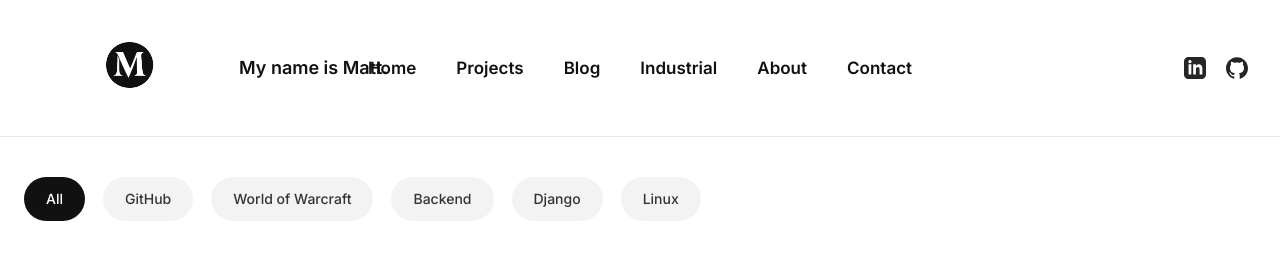
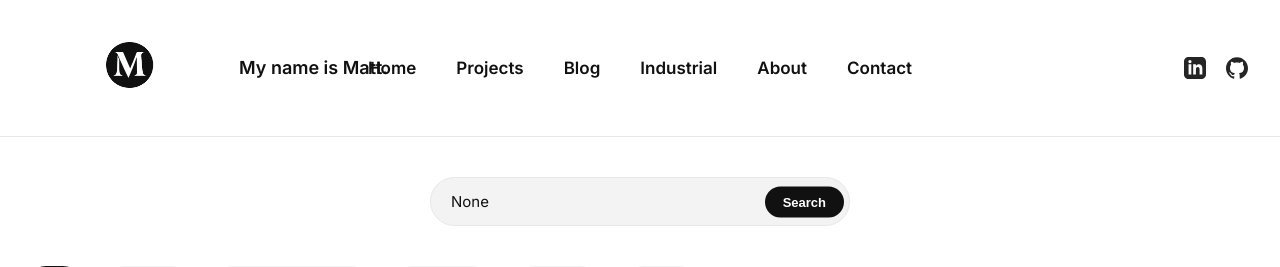
Before and after one commit to Ex333/portfolio, a Django app: page /blog/ in a window 1280 px wide. Shown: the top 267 px of the page. Run offline with Django 5.2, Linux system fonts and the light colour scheme; data comes from the database, SQL or seed files in the repository.

Commit message:
Search field added

```diff
--- a/portfolio/static/css/blog.css
+++ b/portfolio/static/css/blog.css
@@ -201,3 +201,81 @@
   object-position: center;
   display: block;
 }
+
+/* ==============================
+   BLOG SEARCH (PREMIUM)
+================================ */
+
+.blog-search-section{
+margin-top:40px;
+margin-bottom:10px;
+}
+
+.blog-search{
+display:flex;
+justify-content:center;
+}
+
+.blog-search form{
+position:relative;
+width:420px;
+max-width:90%;
+}
+
+/* INPUT */
+
+.blog-search input{
+width:100%;
+padding:14px 20px;
+
+border-radius:40px;
+border:1px solid #e5e7eb;
+
+font-size:15px;
+font-family:inherit;
+
+background:#f3f3f3;
+color:#111;
+
+transition:all .25s ease;
+}
+
+.blog-search input::placeholder{
+color:#888;
+}
+
+.blog-search input:focus{
+outline:none;
+background:#fff;
+border-color:#111;
+box-shadow:0 5px 18px rgba(0,0,0,0.08);
+}
+
+/* BUTTON */
+
+.blog-search button{
+position:absolute;
+right:6px;
+top:50%;
+transform:translateY(-50%);
+
+padding:8px 18px;
+
+border-radius:999px;
+border:none;
+
+font-size:13px;
+font-weight:600;
+
+background:#111;
+color:#fff;
+
+cursor:pointer;
+
+transition:all .25s ease;
+}
+
+.blog-search button:hover{
+transform:translateY(-50%) translateY(-1px);
+background:#000;
+}
--- a/portfolio/views.py
+++ b/portfolio/views.py
@@ -2,6 +2,7 @@ from django.shortcuts import render, get_object_or_404, redirect
 from django.core.mail import send_mail
 from django.conf import settings
 from django.core.paginator import Paginator
+from django.db.models import Q
 from .forms import ContactForm
 from .models import (
     Project,
@@ -131,7 +132,9 @@ def privacy_policy(request):
 # ==========================
 
 def blog(request):
+
     category_slug = request.GET.get("category")
+    query = request.GET.get("q")
 
     categories = BlogCategory.objects.all()
 
@@ -160,6 +163,14 @@ def blog(request):
         )
         posts = posts.filter(category=active_category)
 
+    # 🔎 SEARCH (TITLE + CONTENT + CATEGORY)
+    if query:
+        posts = posts.filter(
+            Q(title__icontains=query) |
+            Q(content__icontains=query) |
+            Q(category__name__icontains=query)
+        )
+
     paginator = Paginator(posts, 9)
     page_number = request.GET.get("page")
     page_obj = paginator.get_page(page_number)
@@ -168,6 +179,7 @@ def blog(request):
         "page_obj": page_obj,
         "categories": categories,
         "active_category": active_category,
+        "query": query
     })
 
 
--- a/templates/blog.html
+++ b/templates/blog.html
@@ -4,33 +4,70 @@
 {% block title %}Blog{% endblock %}
 
 {% block extra_css %}
+
 <link rel="stylesheet" href="{% static 'css/blog.css' %}">
 {% endblock %}
 
 {% block content %}
 
+<!-- SEARCH BAR -->
+
+<section class="blog-search-section">
+  <div class="blog-container">
+<div class="blog-search">
+  <form method="get">
+
+    <input
+      type="text"
+      name="q"
+      placeholder="Search articles..."
+      value="{{ query }}"
+    >
+
+    {% if active_category %}
+    <input type="hidden" name="category" value="{{ active_category.slug }}">
+    {% endif %}
+
+    <button type="submit">Search</button>
+
+  </form>
+</div>
+
+
+  </div>
+</section>
+
+<!-- CATEGORY FILTER -->
+
 <section class="blog-filter">
   <div class="blog-container">
+
+
 <div class="blog-categories">
 
-      <a href="{% url 'blog' %}"
+  <a href="{% url 'blog' %}{% if query %}?q={{ query }}{% endif %}"
      class="{% if not active_category %}active{% endif %}">
      All
   </a>
 
   {% for category in categories %}
-        <a href="?category={{ category.slug }}"
+    <a href="?category={{ category.slug }}{% if query %}&q={{ query }}{% endif %}"
        class="{% if active_category == category %}active{% endif %}">
        {{ category.name }}
     </a>
   {% endfor %}
 
 </div>
+
+
   </div>
 </section>
 
+<!-- BLOG LIST -->
+
 <section class="blog-list">
   <div class="blog-container">
+
 
 <div class="blog-grid">
 
@@ -43,16 +80,19 @@
           <img src="{{ post.thumbnail.url }}"
                alt="{{ post.title }}"
                loading="lazy">
+
         {% elif post.cover_image %}
           <img src="{{ post.cover_image.url }}"
                alt="{{ post.title }}"
                loading="lazy">
+
         {% else %}
           <div class="blog-fallback"></div>
         {% endif %}
 
         <div class="blog-tile-overlay">
           <h2>{{ post.title }}</h2>
+
           <p>
             {{ post.created_at|date:"d M Y" }}
             {% if post.category %}
@@ -64,18 +104,20 @@
       </div>
 
     </a>
+
   {% empty %}
-        <p>No posts yet.</p>
+    <p>No posts found.</p>
   {% endfor %}
 
 </div>
+
 
 <!-- PAGINATION -->
 {% if page_obj.paginator.num_pages > 1 %}
 <div class="blog-pagination">
 
   {% if page_obj.has_previous %}
-        <a href="?page={{ page_obj.previous_page_number }}{% if active_category %}&category={{ active_category.slug }}{% endif %}"
+    <a href="?page={{ page_obj.previous_page_number }}{% if active_category %}&category={{ active_category.slug }}{% endif %}{% if query %}&q={{ query }}{% endif %}"
        class="pagination-pill">
        ← Previous
     </a>
@@ -86,7 +128,7 @@
   </span>
 
   {% if page_obj.has_next %}
-        <a href="?page={{ page_obj.next_page_number }}{% if active_category %}&category={{ active_category.slug }}{% endif %}"
+    <a href="?page={{ page_obj.next_page_number }}{% if active_category %}&category={{ active_category.slug }}{% endif %}{% if query %}&q={{ query }}{% endif %}"
        class="pagination-pill">
        Next →
     </a>
@@ -95,6 +137,7 @@
 </div>
 {% endif %}
 
+
   </div>
 </section>
 
```
Lines whose indentation alone changed are shown as unchanged.
